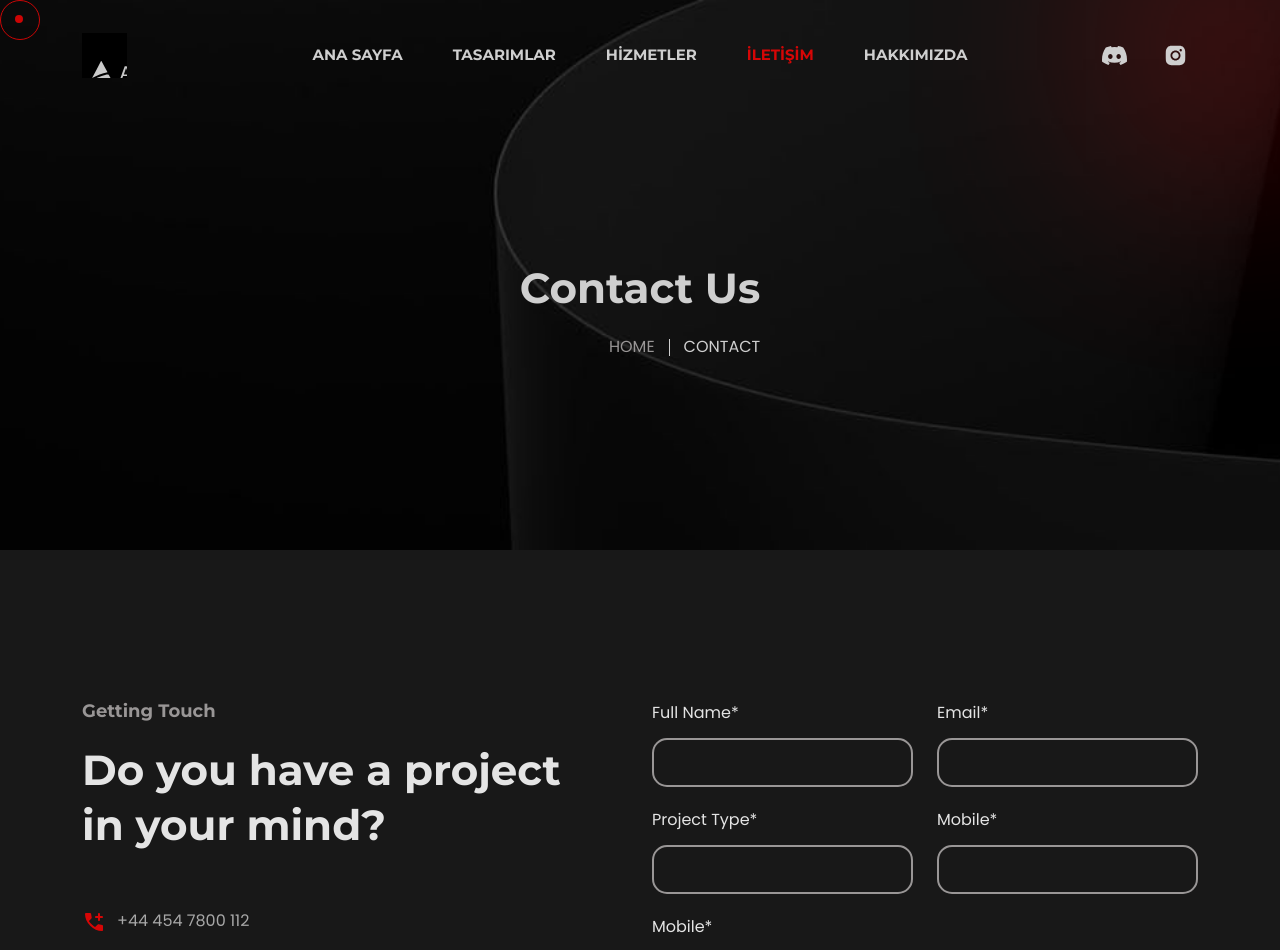
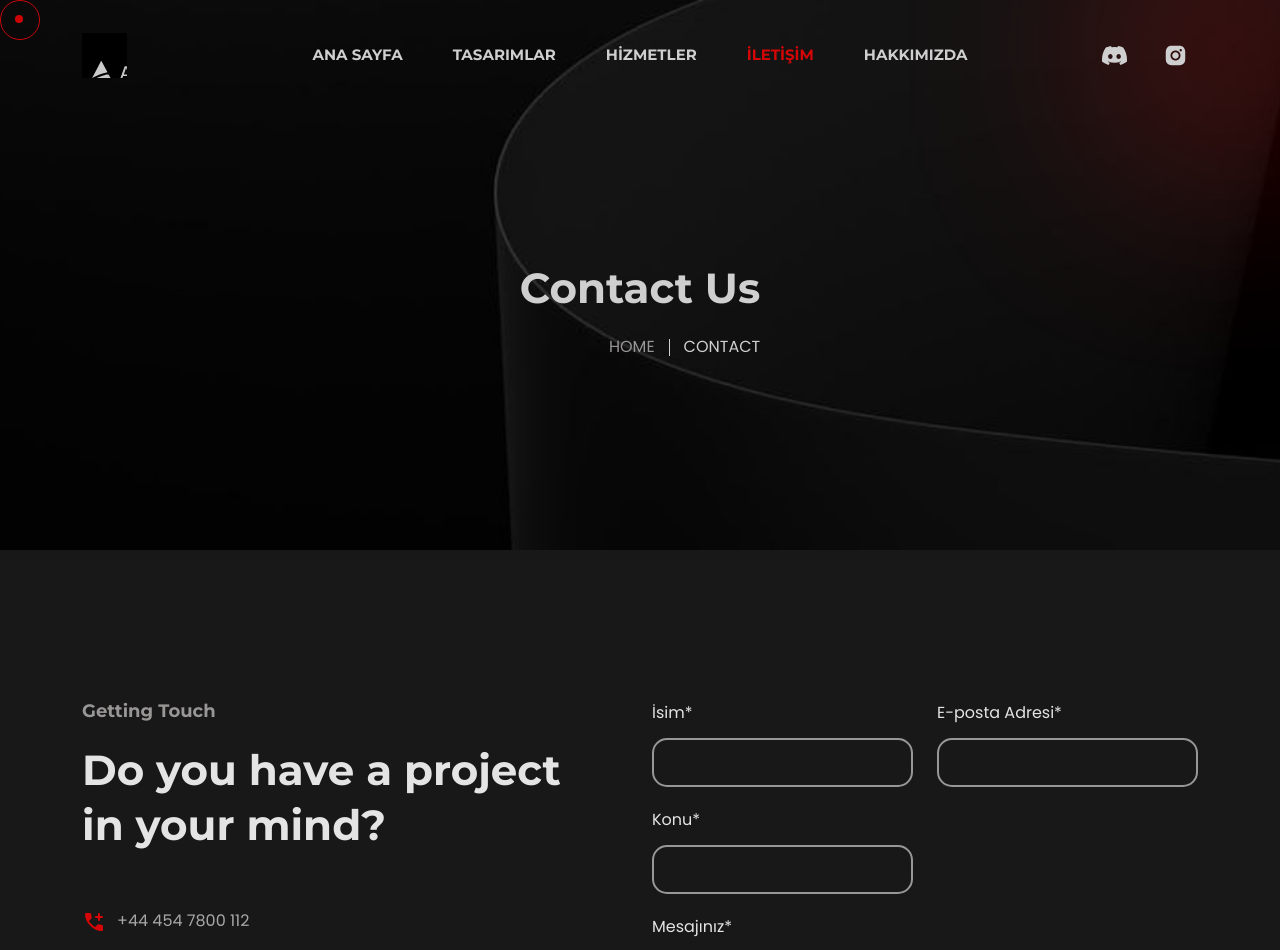
Before and after one commit to risuscreative/alphawebsite, a React (Create React App) app: page /iletisim in a window 1280 px wide. Shown: the top 950 px of the page. Built offline with nearby package versions, Linux system fonts and the light colour scheme.

Commit message:
iletisim

```diff
--- a/src/components/Pages/ContactPage.jsx
+++ b/src/components/Pages/ContactPage.jsx
@@ -34,27 +34,22 @@ export default function ContactPage() {
           <Div className="col-lg-6">
             <form action="https://formspree.io/f/mknalqzn" method="POST" className="row">
               <Div className="col-sm-6">
-                <label className="cs-primary_color">Full Name*</label>
+                <label className="cs-primary_color">İsim*</label>
                 <input type="text" name="name" className="cs-form_field" />
                 <Spacing lg="20" md="20" />
               </Div>
               <Div className="col-sm-6">
-                <label for="email" className="cs-primary_color">Email*</label>
+                <label for="email" className="cs-primary_color">E-posta Adresi*</label>
                 <input type="email" className="cs-form_field" />
                 <Spacing lg="20" md="20" />
               </Div>
               <Div className="col-sm-6">
-                <label className="cs-primary_color">Project Type*</label>
-                <input type="text" className="cs-form_field" />
-                <Spacing lg="20" md="20" />
-              </Div>
-              <Div className="col-sm-6">
-                <label className="cs-primary_color">Mobile*</label>
+                <label className="cs-primary_color">Konu*</label>
                 <input type="text" className="cs-form_field" />
                 <Spacing lg="20" md="20" />
               </Div>
               <Div className="col-sm-12">
-                <label className="cs-primary_color">Mobile*</label>
+                <label className="cs-primary_color">Mesajınız*</label>
                 <textarea name="message"
                   cols="30"
                   rows="7"
```
